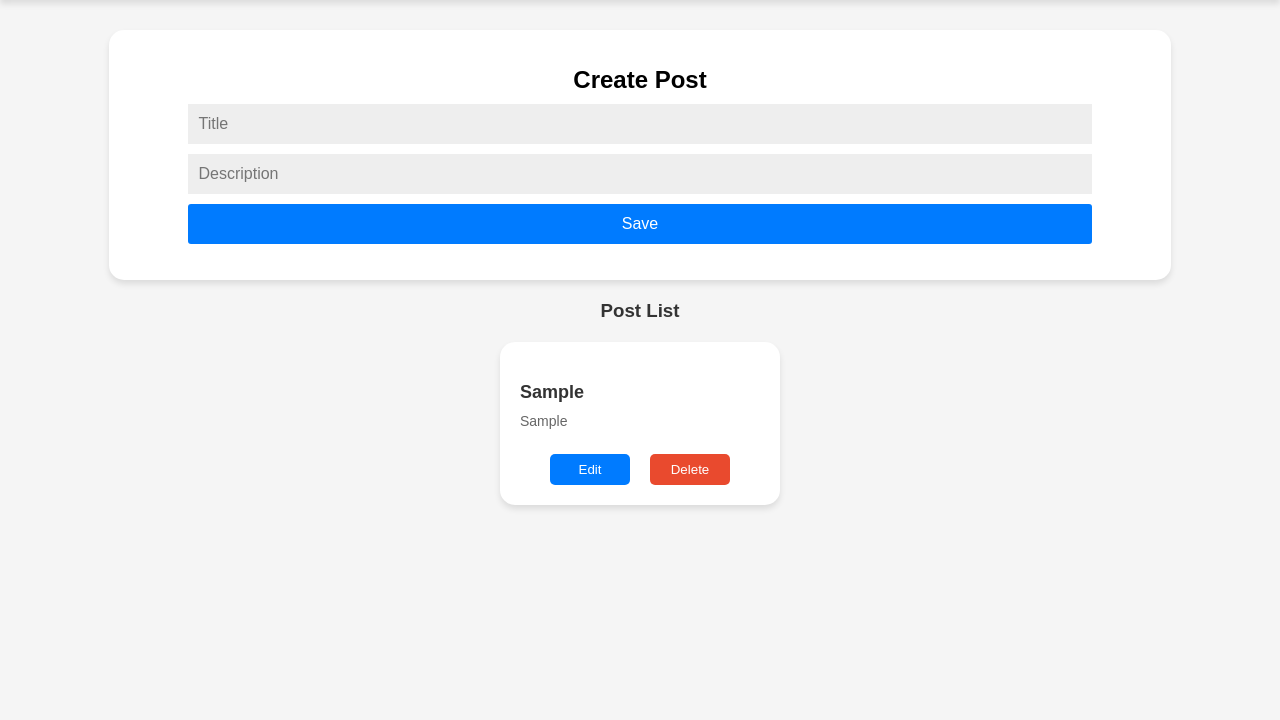
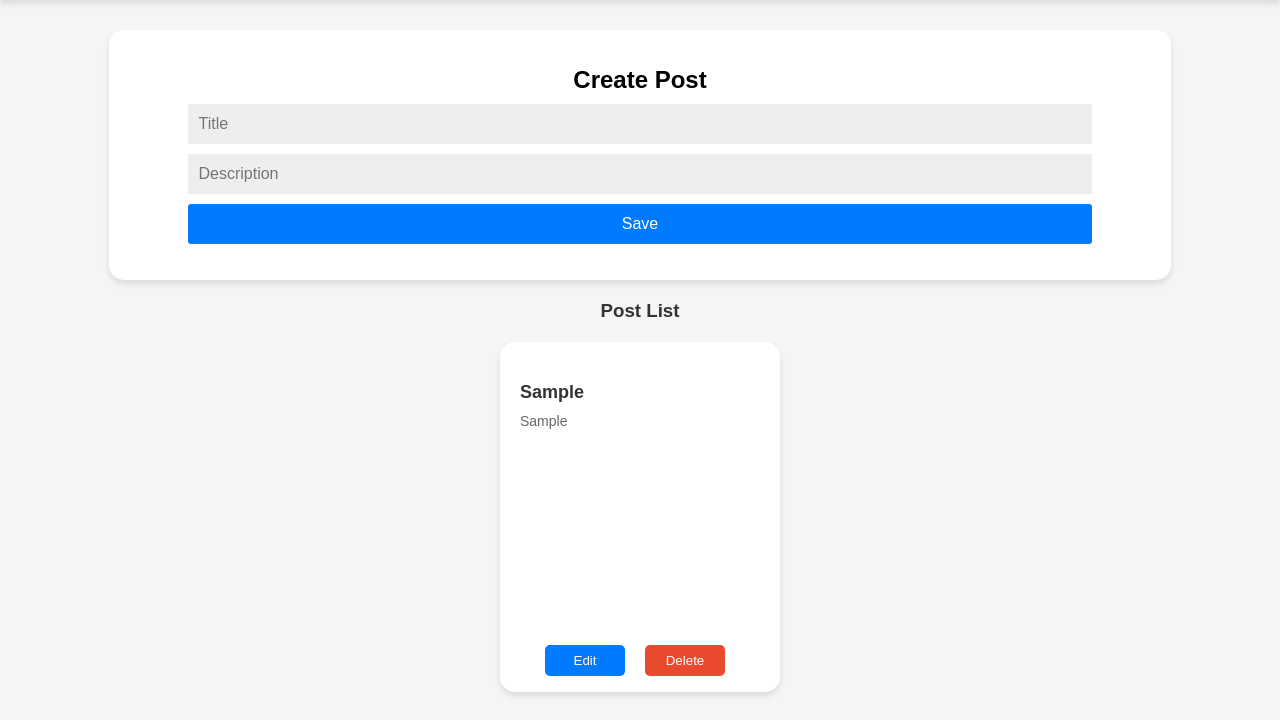
Before and after one commit to Sakshi-Simform/product-management, a website built with Parcel: page src/index.html in a window 1280 px wide. Both pictures are taken after typing "Sample", "Sample" into the empty fields and a click on the button "Save". Shown: the part 80-800 px from the top of the page. Built offline with nearby package versions, Linux system fonts and the light colour scheme; no server answers.

Commit message:
feature: add style to buttons

```diff
--- a/src/style.css
+++ b/src/style.css
@@ -112,7 +112,8 @@ h3 {
     box-shadow: 0 4px 6px rgba(0, 0, 0, 0.1);
     padding: 20px;
     width: 280px;
-    grid-template-columns: repeat(4, 1fr);
+    height: 350px;
+    position: relative;
 }
 
 .post:hover {
@@ -151,11 +152,14 @@ h3 {
 }
 
 .post-btn {
+    justify-content: center;
+    align-items: center;
+    gap: 20px;
+    margin-top: 25px;
     display: flex;
-    justify-content: center;
-    gap: 20px;
-    align-items: end;
-    margin-top: 25px;
+    position: absolute;
+    bottom: 1rem;
+    margin-left: 25px;
 }
 
 .post .delete-btn:hover {
```
